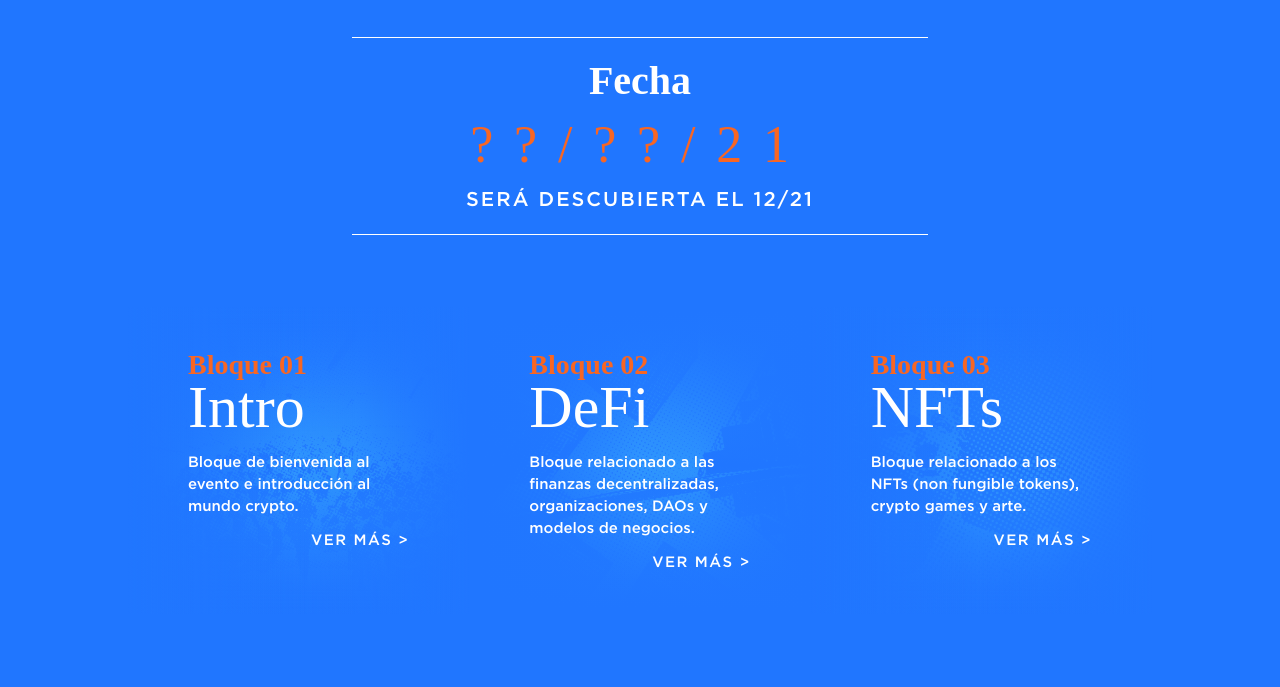
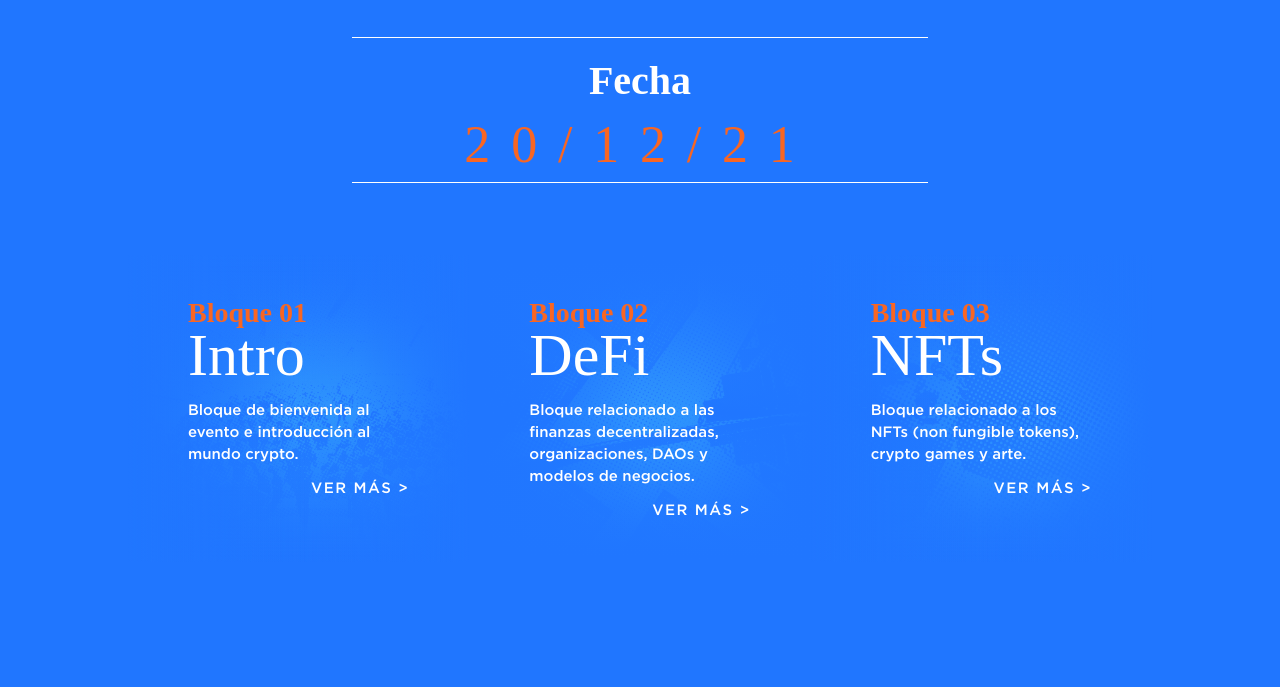
Before and after one commit to uguareschi/cryptovt, a Gatsby site: page / in a window 1280 px wide. Shown: the part 800-1487 px from the top of the page. Built offline with nearby package versions, Linux system fonts and the light colour scheme; Gatsby itself is replaced by a stand-in of ours; a web font is replaced by a local one.

Commit message:
change date of event

```diff
--- a/src/pages/index.js
+++ b/src/pages/index.js
@@ -106,10 +106,7 @@ const IndexPage = () => (
       <div className="flex flex-col justify-center items-center py-5 border-t border-b border-white space-y-1 md:space-y-6 max-w-xl mx-auto">
         <span className="title md:main-title">Fecha</span>
         <span className="text-orange font-Arturito-Slab text-32px md:text-52px leading-35px uppercase tracking-widest-ultra">
-          ??/??/21
-        </span>
-        <span className="uppercase leading-22px text-xs md:text-xl tracking-widest">
-          Será descubierta el 12/21
+          20/12/21
         </span>
       </div>
     </section>
```
